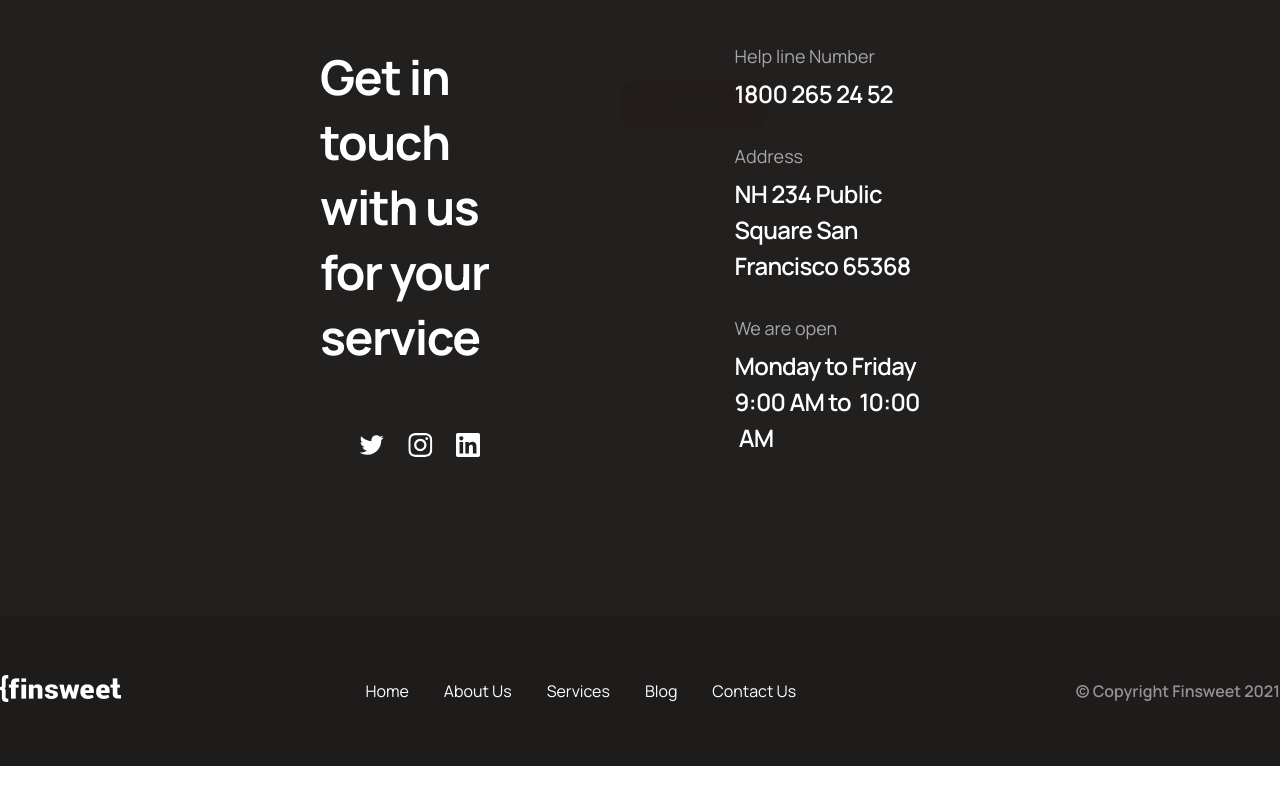
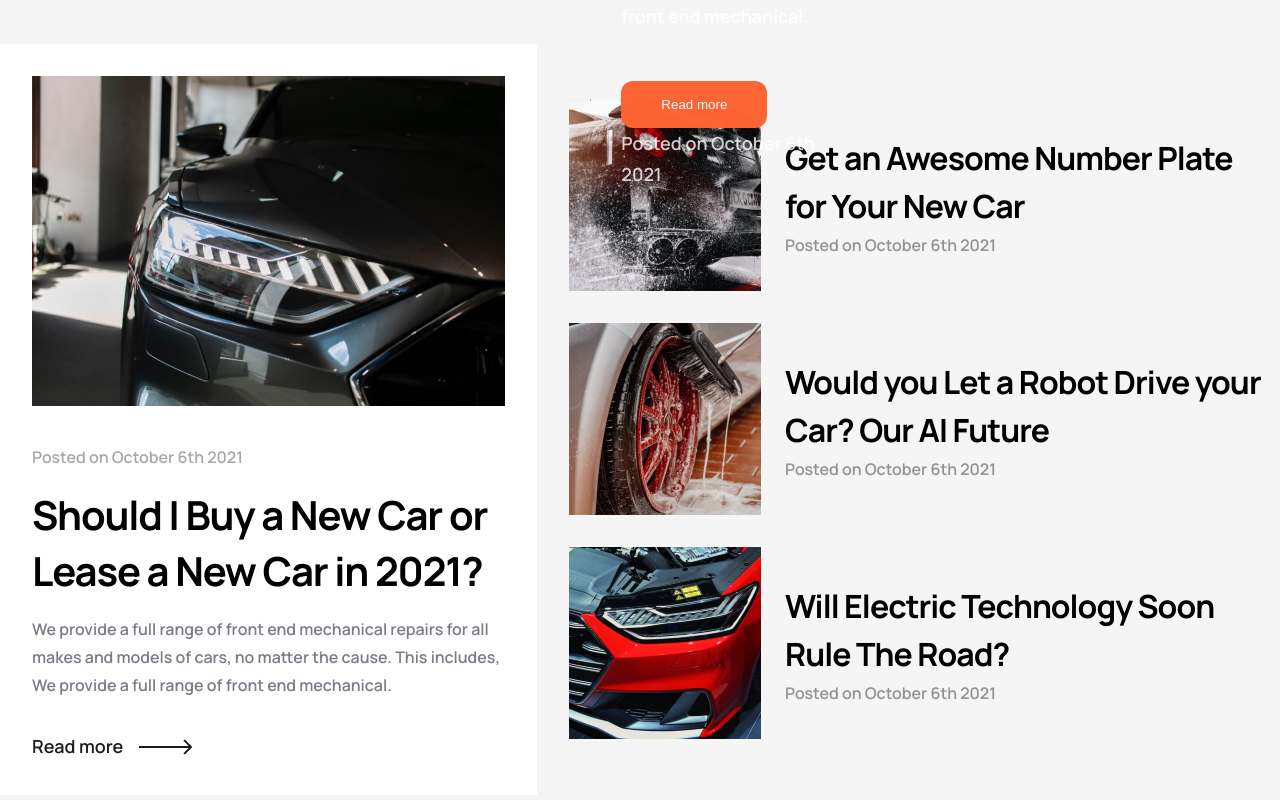
Before and after one commit to Yvijusp/UI_simulation, a React (Create React App) app in the folder react_project/: page /blog in a window 1280 px wide. Shown: the part 800-1600 px from the top of the page. Before the commit the page ends 1566 px from the top, so only its background shows below. Built offline with nearby package versions, Linux system fonts and the light colour scheme; some icons are missing; the HTML template or start-up script is replaced by a standard one.

Commit message:
BlogFour section finished

```diff
--- a/react_project/src/App.tsx
+++ b/react_project/src/App.tsx
@@ -20,7 +20,7 @@ function App() {
         <Route path='/aboutus' component={AboutUs} />
         <Route path='/contacts' component={Contact} />
         <Route exact path='/blog' component={Blog} />
-        <Route path='/blog/:id' component={BlogPage} />
+        <Route path='/blogpost' component={BlogPage} />
       </Switch>
     </Router>
   );
--- /dev/null
+++ b/react_project/src/assets/images/blog/index.ts
@@ -0,0 +1,5 @@
+import Exhausts from './exhausts.png';
+import CleanWheel from './cleaningwheels.png';
+import ElectricCar from './electriccar.png';
+
+export { Exhausts, CleanWheel, ElectricCar };
--- a/react_project/src/pages/Blog.styled.ts
+++ b/react_project/src/pages/Blog.styled.ts
@@ -1,5 +1,6 @@
 import styled from 'styled-components';
 import F1 from '../assets/images/blog/f1car.png';
+import { wrapper } from './Services.styled';
 
 export const BlogHeaderWrapper = styled.section``;
 
@@ -76,3 +77,68 @@ export const BlogHeaderContent = styled.div`
     }
   }
 `;
+
+export const BlogFourWrapper = styled.section`
+  ${wrapper.default}
+  background-color: #F5F5F5;
+`;
+
+export const BlogFourSection = styled.section`
+  display: flex;
+  gap: 32px;
+`;
+
+export const BlogFourLeft = styled.div`
+  padding: 32px;
+  width: 537px;
+  background-color: var(--white-color);
+
+  img {
+    max-width: 473px;
+    margin-bottom: 32px;
+  }
+
+  h4 {
+    margin-bottom: 16px;
+  }
+
+  p {
+    color: #939191;
+    font-size: var(paragraph-sm);
+    font-weight: 600;
+    line-height: 28px;
+  }
+
+  p:nth-of-type(1) {
+    opacity: 0.8;
+    margin-bottom: 16px;
+  }
+  p:nth-of-type(2) {
+    color: #232536;
+    opacity: 0.6;
+    margin-bottom: 32px;
+  }
+
+  a {
+    color: var(--black-color);
+    text-decoration: none;
+    display: flex;
+    align-items: center;
+    font-size: var(--paragraph-med);
+    line-height: 175%;
+    font-weight: 600;
+
+    span {
+      margin-right: 16px;
+    }
+  }
+`;
+
+export const BlogFourRight = styled.div`
+  display: flex;
+  flex-direction: column;
+  justify-content: center;
+  gap: 32px;
+
+  max-width: 700px;
+`;
--- a/react_project/src/pages/Blog.tsx
+++ b/react_project/src/pages/Blog.tsx
@@ -1,12 +1,22 @@
 import Button from '../components/Buttons/Button';
 import Template from '../components/templates/Template';
+import { Container } from '../GlobalStyle';
 import {
+  BlogFourLeft,
+  BlogFourRight,
+  BlogFourSection,
+  BlogFourWrapper,
   BlogHeaderContent,
   BlogHeaderContentContainer,
   BlogHeaderImage,
   BlogHeaderWrapper,
   BlogImageOverlay,
 } from './Blog.styled';
+import CarFront from '../assets/images/blog/carfront.png';
+import { Link } from 'react-router-dom';
+import { LongArrow } from '../assets/icons';
+import { blogFour } from '../templateData';
+import BlogGroup from '../components/Blog/BlogGroup';
 
 const Blog = () => {
   return (
@@ -33,6 +43,41 @@ const Blog = () => {
           </BlogHeaderContentContainer>
         </BlogHeaderImage>
       </BlogHeaderWrapper>
+      <BlogFourWrapper>
+        <Container>
+          <BlogFourSection>
+            <BlogFourLeft>
+              <div>
+                <img src={CarFront} alt='Carfront' />
+              </div>
+              <div>
+                <p>Posted on October 6th 2021</p>
+                <h4>Should I Buy a New Car or Lease a New Car in 2021?</h4>
+                <p>
+                  We provide a full range of front end mechanical repairs for
+                  all makes and models of cars, no matter the cause. This
+                  includes, We provide a full range of front end mechanical.
+                </p>
+                <div>
+                  <Link to='/blogpost'>
+                    <span>Read more</span> <LongArrow />
+                  </Link>
+                </div>
+              </div>
+            </BlogFourLeft>
+            <BlogFourRight>
+              {blogFour.map((blogItem, index) => (
+                <BlogGroup
+                  image={blogItem.image}
+                  key={index}
+                  title={blogItem.title}
+                  timestamp={blogItem.timestamp}
+                />
+              ))}
+            </BlogFourRight>
+          </BlogFourSection>
+        </Container>
+      </BlogFourWrapper>
     </Template>
   );
 };
--- a/react_project/src/templateData.ts
+++ b/react_project/src/templateData.ts
@@ -18,6 +18,7 @@ import { OverlayCardProps } from './components/Cards/OverlayCards';
 import CarBack from './assets/images/carbackcard.png';
 import CarEngine from './assets/images/carbatterycard.png';
 import { Devon, Jalen, Javena, Kylee, Luisa, Paul } from './assets/images';
+import { CleanWheel, ElectricCar, Exhausts } from './assets/images/blog';
 
 export const features = [
   {
@@ -307,3 +308,21 @@ export const otherServices = [
     title: 'Batteries',
   },
 ];
+
+export const blogFour = [
+  {
+    image: Exhausts,
+    title: 'Get an Awesome Number Plate for Your New Car',
+    timestamp: 'Posted on October 6th 2021',
+  },
+  {
+    image: CleanWheel,
+    title: 'Would you Let a Robot Drive your Car? Our AI Future',
+    timestamp: 'Posted on October 6th 2021',
+  },
+  {
+    image: ElectricCar,
+    title: 'Will Electric Technology Soon Rule The Road?',
+    timestamp: 'Posted on October 6th 2021',
+  },
+];
```
Also changed, not shown: react_project/src/assets/images/blog/carfront.png (added).
